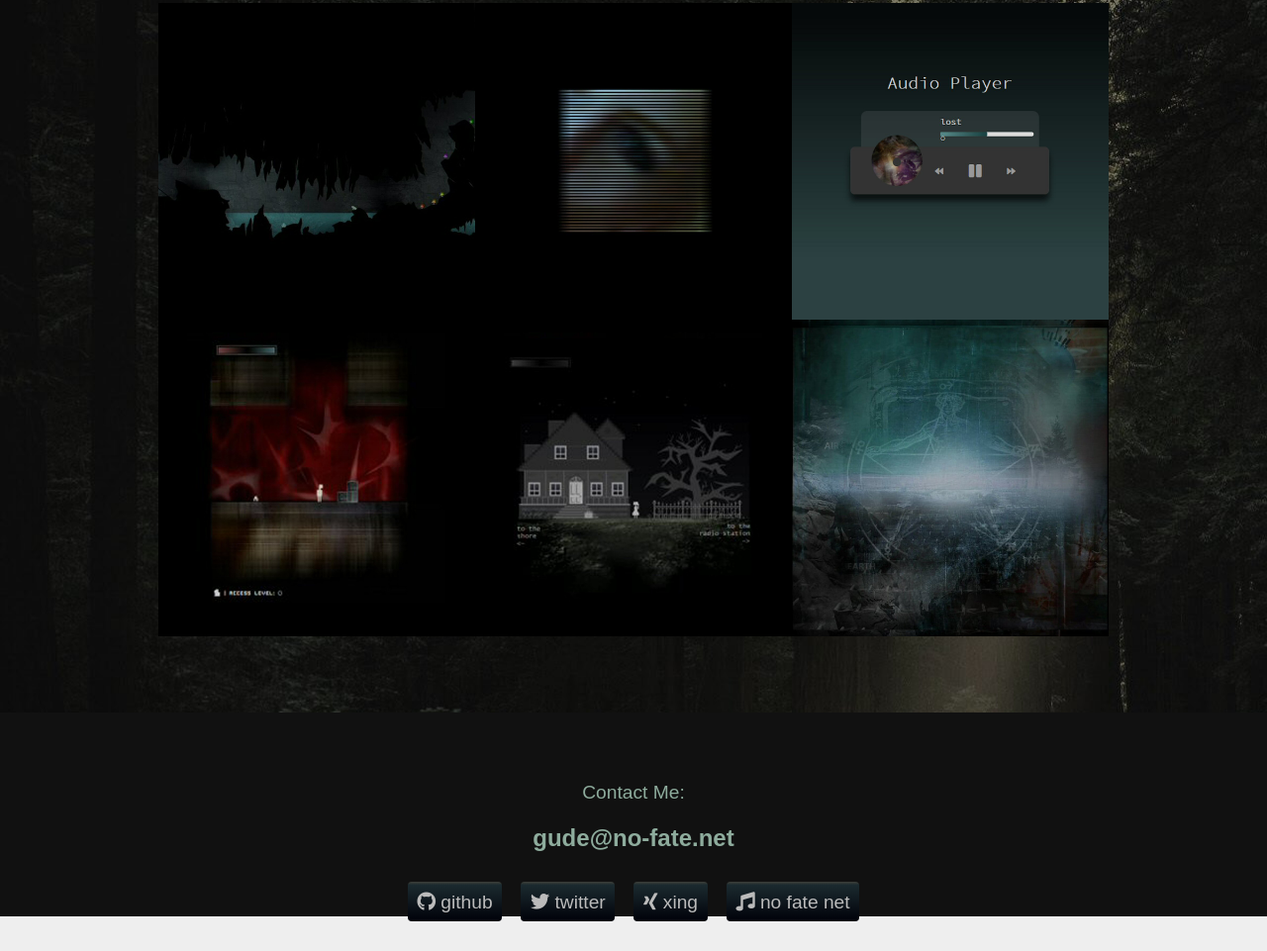
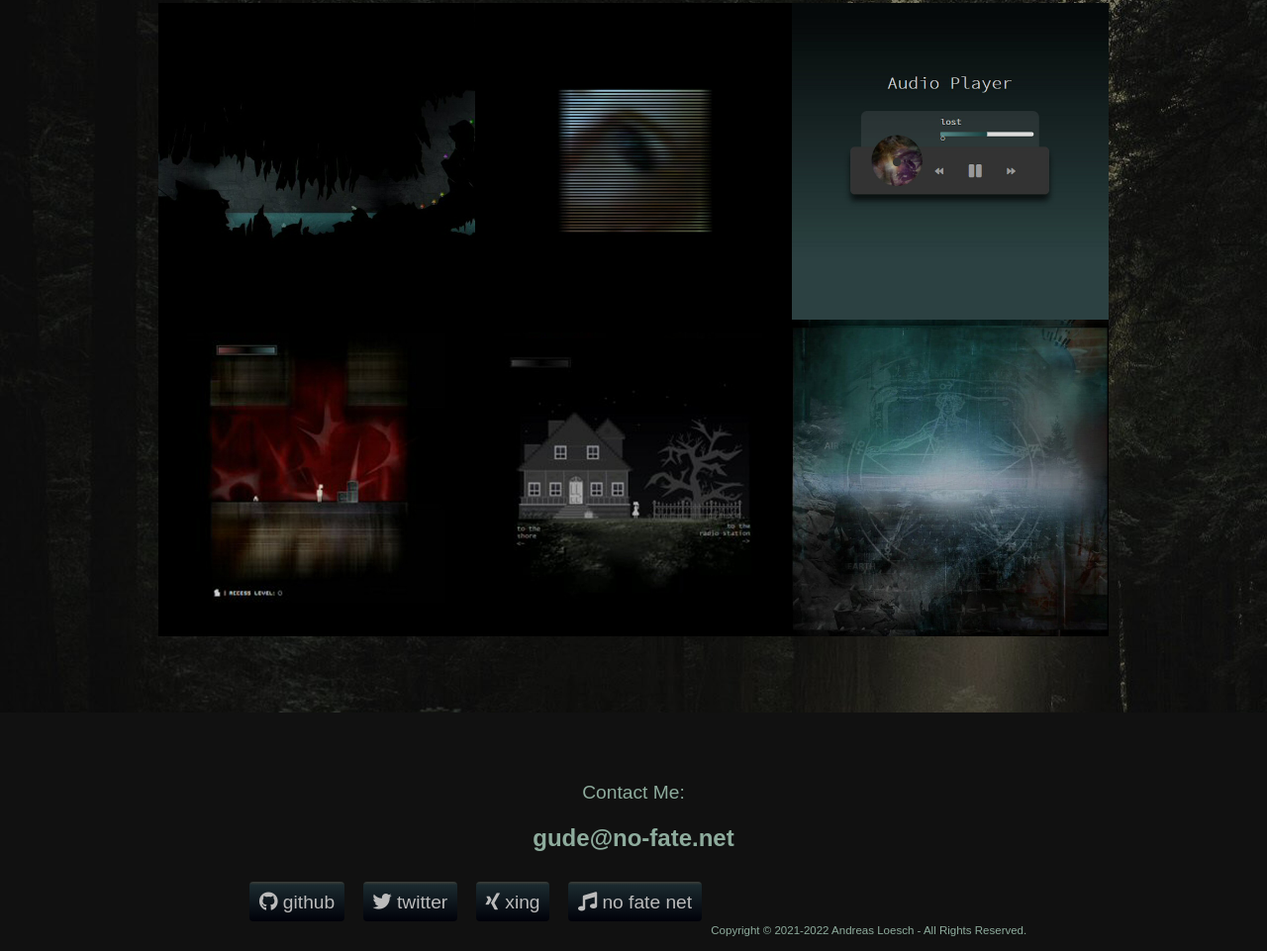
Before and after one commit to nofatenet/andy-personal-page, a plain HTML site: page index.html in a window 1280 px wide. Shown: the part 2047-3008 px from the top of the page at 99% size. Before the commit the page ends 2978 px from the top, so only its background shows below. Drawn offline with nearby package versions, Linux system fonts and the light colour scheme.

Commit message:
Added footer-bottom

```diff
--- a/index.html
+++ b/index.html
@@ -149,6 +149,7 @@
                 <a href="http://no-fate.net" target="_blank" class="social-list-link">
                     <i class="fas fa-music"></i> no fate net</a>
             </li>
+            <p class="footer-bottom">Copyright © 2021-2022 Andreas Loesch - All Rights Reserved. </p>
         </ul>
     </footer>
     <script src="js/index.js"></script>
```
